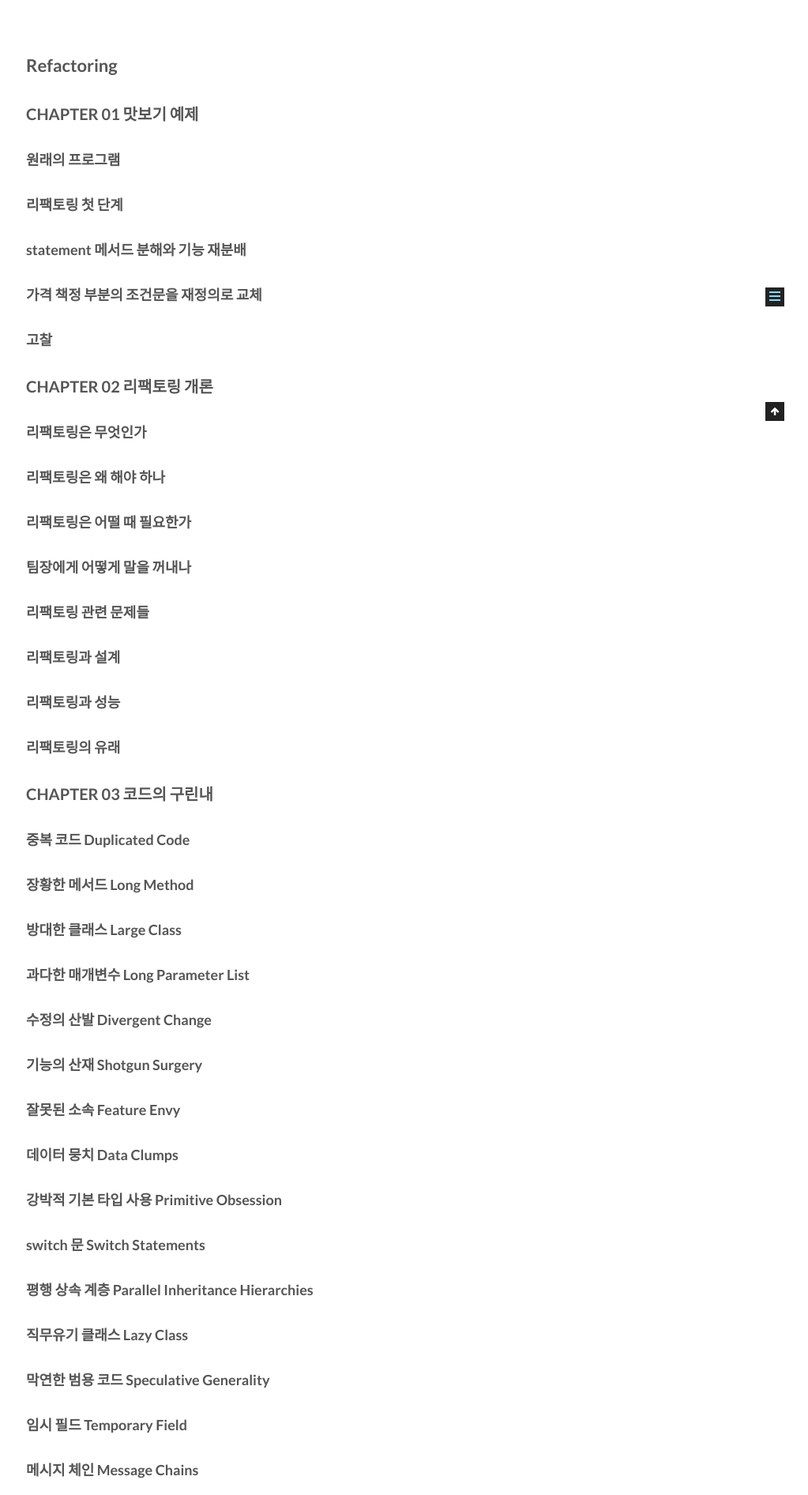
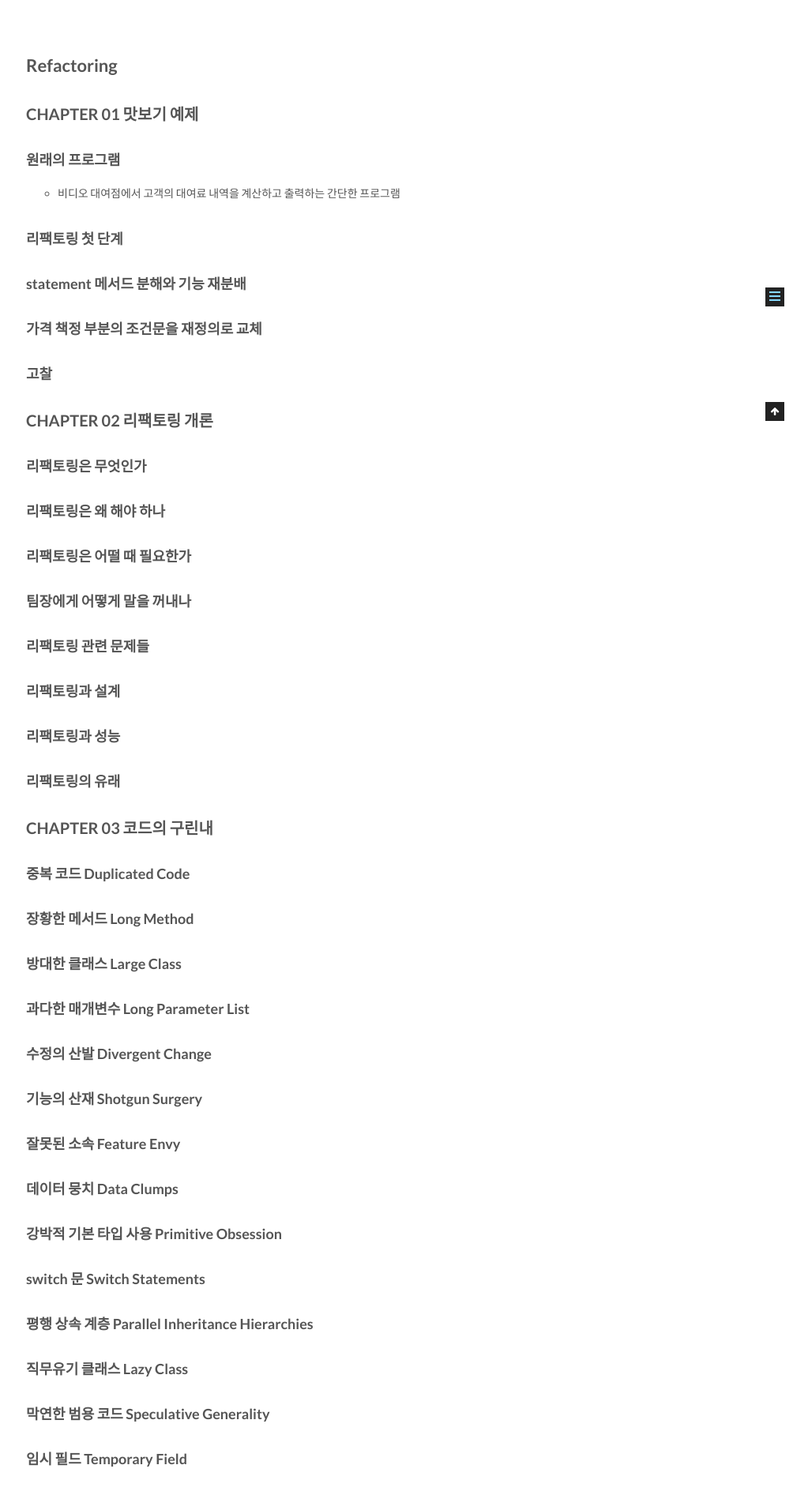
Before and after one commit to csj4032/csj4032.github.io, a Jekyll site: the page built from _posts/2018-04-16-Refactoring.md, in a window 1280 px wide. Shown: the part 467-2360 px from the top of the page at 79% size, without its empty margins (257-1280 px from the left). Built offline with Jekyll 4.4.1, drawn with Linux system fonts in a browser that asks for light colours; comment, search, counter and statistics services are not loaded.

Commit message:
리팩토링 포스팅 수정

```diff
--- a/_posts/2018-04-16-Refactoring.md
+++ b/_posts/2018-04-16-Refactoring.md
@@ -12,6 +13,7 @@ tags:
 ## CHAPTER 01 맛보기 예제
 
 ### 원래의 프로그램
+* 비디오 대여점에서 고객의 대여료 내역을 계산하고 출력하는 간단한 프로그램
 
 ### 리팩토링 첫 단계
 
```
Also changed, not shown: other parts of _posts/2018-04-16-Refactoring.md (+1 -0 lines).
